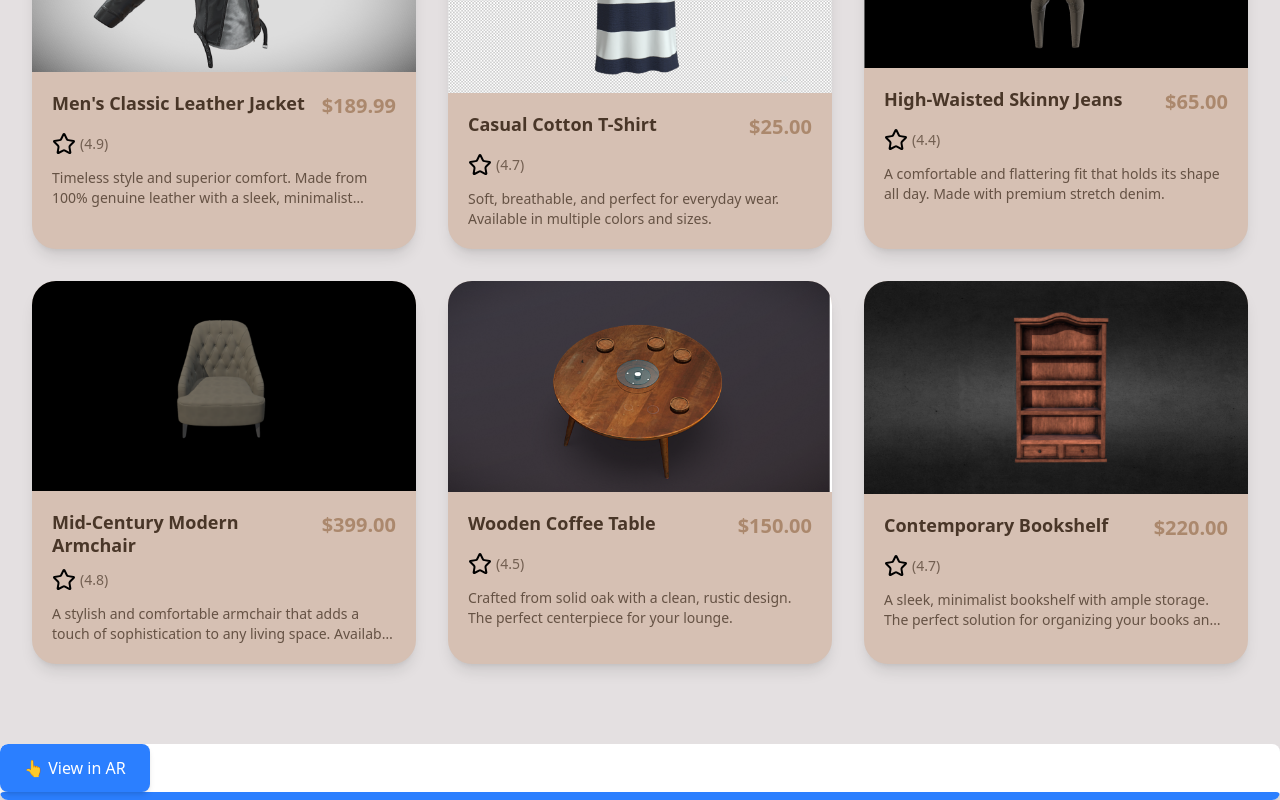
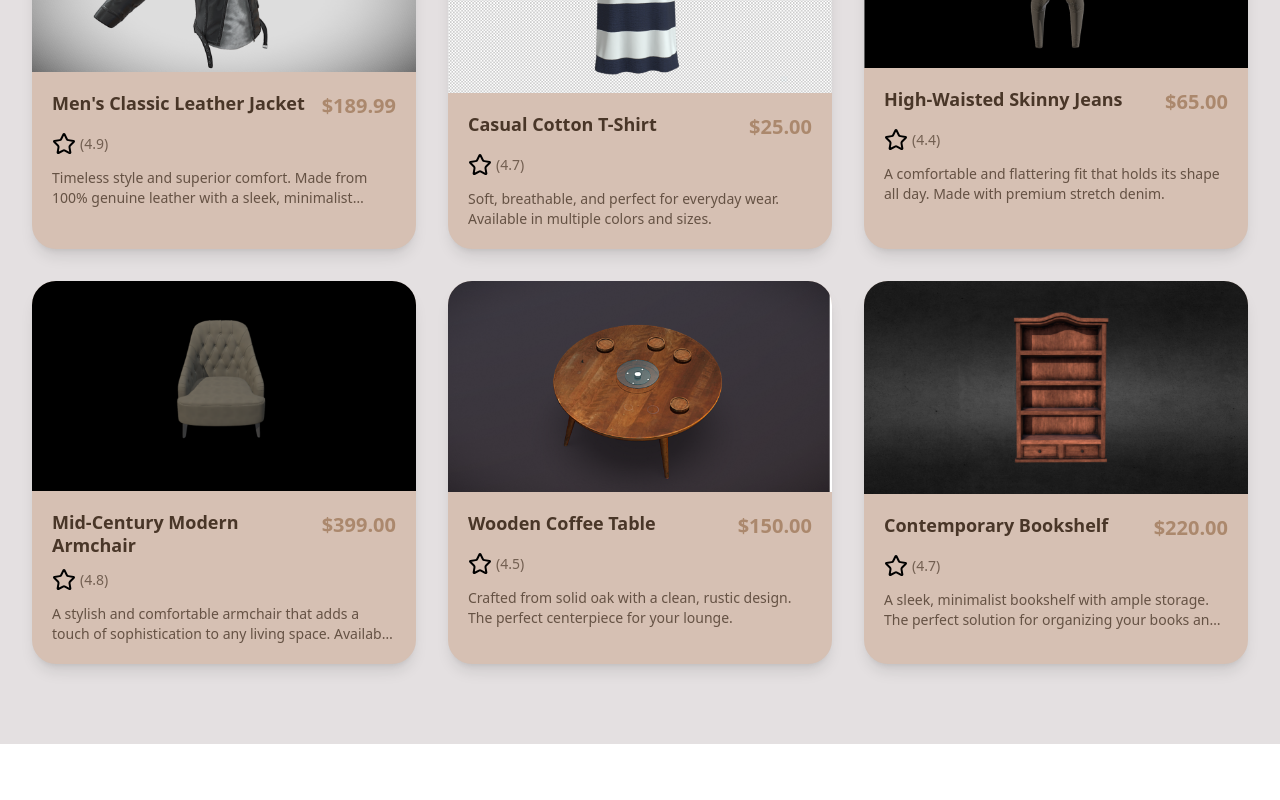
Before and after one commit to afaankhawaja/3d-shop, a React (Vite) app: page / in a window 1280 px wide. Shown: the part 1583-2383 px from the top of the page. After the commit the page ends 2327 px from the top, so only its background shows below. Built offline with nearby package versions, Linux system fonts and the light colour scheme.

Commit message:
added dynamic AR view for each product

```diff
--- a/src/components/ARModel.tsx
+++ /dev/null
@@ -1,60 +0,0 @@
-//@ts-nocheck
-import React, { useRef, useEffect } from "react";
-
-const ARModel = ({ modelUrl }) => {
-  const modelViewerRef = useRef(null);
-
-  useEffect(() => {
-    const script = document.createElement("script");
-    script.type = "module";
-    script.src =
-      "https://unpkg.com/@google/model-viewer/dist/model-viewer.min.js";
-    document.head.appendChild(script);
-
-    return () => {
-      if (document.head.contains(script)) {
-        document.head.removeChild(script);
-      }
-    };
-  }, []);
-
-  const handleARClick = () => {
-    if (modelViewerRef.current) {
-      modelViewerRef.current.activateAR();
-    }
-  };
-
-  return (
-    <div className="bg-white rounded-lg shadow-lg overflow-hidden">
-      <model-viewer
-        ref={modelViewerRef}
-        src={`${modelUrl}`}
-        alt="A 3D model of an astronaut"
-        ar
-        ar-modes="webxr scene-viewer quick-look"
-        camera-controls
-        poster="https://modelviewer.dev/shared-assets/models/Astronaut.webp"
-        shadow-intensity="1"
-        style={{
-          width: "100%",
-          height: "500px",
-          backgroundColor: "#f0f0f0",
-        }}
-      >
-        <button
-          slot="ar-button"
-          onClick={handleARClick}
-          className="bg-blue-500 hover:bg-blue-600 text-white px-6 py-3 rounded-lg font-medium transition-colors duration-200 shadow-md"
-        >
-          👆 View in AR
-        </button>
-
-        <div className="progress-bar" slot="progress-bar">
-          <div className="update-bar bg-blue-500 h-2 rounded transition-all duration-300"></div>
-        </div>
-      </model-viewer>
-    </div>
-  );
-};
-
-export default ARModel;
--- /dev/null
+++ b/src/components/ARScene.tsx
@@ -0,0 +1,49 @@
+import { Canvas } from "@react-three/fiber";
+import { XR, createXRStore } from "@react-three/xr";
+import { Suspense, useRef } from "react";
+import { GLTFLoader } from "three/addons/loaders/GLTFLoader.js";
+import { useLoader } from "@react-three/fiber";
+import { Html, useProgress } from "@react-three/drei";
+import type { Object3D } from "three";
+import { HandPlatter } from "lucide-react";
+
+interface Props {
+  modelUrl: string;
+}
+function Model({ modelUrl }: Props) {
+  const modelRef = useRef<Object3D>(null);
+  const gltf = useLoader(GLTFLoader, modelUrl);
+  return <primitive ref={modelRef} object={gltf.scene} />;
+}
+
+function Loader() {
+  const { progress } = useProgress();
+  return <Html center>{progress.toFixed(0)} % loaded</Html>;
+}
+
+export default function ARScene({ modelUrl }: Props) {
+  const store = createXRStore();
+
+  return (
+    <>
+      <button
+        onClick={() => store.enterAR()}
+        className="w-fit flex px-3 ml-5 justify-center gap-2 mt-2 bg-[#493628] text-[#E4E0E1] py-3 rounded-xl font-semibold hover:bg-[#AB886D] hover:shadow-xl transition-colors duration-200"
+      >
+        <span>Enter AR</span> <HandPlatter />
+      </button>
+
+      <Canvas>
+        <Suspense fallback={<>Loading ...</>}>
+          <XR store={store}>
+            <ambientLight />
+            <directionalLight position={[0, 5, 5]} />
+            <Suspense fallback={<Loader />}>
+              <Model modelUrl={modelUrl} />
+            </Suspense>
+          </XR>
+        </Suspense>
+      </Canvas>
+    </>
+  );
+}
--- a/src/components/ProductCard.tsx
+++ b/src/components/ProductCard.tsx
@@ -1,4 +1,4 @@
-import { Star } from "lucide-react";
+import { Box, HandPlatter, Star } from "lucide-react";
 
 interface Product {
   id: number;
@@ -16,16 +16,27 @@ interface Props {
   setModelUrl: (value: string) => void;
   key: number;
   setOpen: (value: boolean) => void;
+  setOpenAR: (value: boolean) => void;
 }
 
-const ProductCard = ({ product, setModelUrl, key, setOpen }: Props) => {
-  const handleClick = () => {
+const ProductCard = ({
+  product,
+  setModelUrl,
+  key,
+  setOpen,
+  setOpenAR,
+}: Props) => {
+  const renderModel = () => {
     setModelUrl(product.modelUrl);
     setOpen(true);
   };
+
+  const renderArView = () => {
+    setModelUrl(product.modelUrl);
+    setOpenAR(true);
+  };
   return (
     <div
-      onClick={handleClick}
       key={key}
       className="group relative bg-[#D6C0B3] rounded-3xl overflow-hidden shadow-lg hover:shadow-2xl transition-all duration-300 transform hover:-translate-y-2"
     >
@@ -59,9 +70,18 @@ const ProductCard = ({ product, setModelUrl, key, setOpen }: Props) => {
         </p>
       </div>
 
-      <div className="absolute inset-x-0 bottom-0 p-4 transition-all duration-300 transform translate-y-full group-hover:translate-y-0">
-        <button className="w-full bg-[#493628] text-[#E4E0E1] py-3 rounded-xl font-semibold hover:bg-[#AB886D] hover:shadow-xl transition-colors duration-200">
-          Add to Cart
+      <div className="lg:absolute inset-x-0 bottom-0 p-4 transition-all duration-300 transform lg:translate-y-full group-hover:translate-y-0">
+        <button
+          onClick={renderModel}
+          className="w-full flex justify-center gap-2 bg-[#493628] text-[#E4E0E1] py-3 rounded-xl font-semibold hover:bg-[#AB886D] hover:shadow-xl transition-colors duration-200"
+        >
+          <span>View 3D</span> <Box />
+        </button>
+        <button
+          onClick={renderArView}
+          className="w-full flex justify-center gap-2 mt-2 bg-[#493628] text-[#E4E0E1] py-3 rounded-xl font-semibold hover:bg-[#AB886D] hover:shadow-xl transition-colors duration-200"
+        >
+          <span>Open AR</span> <HandPlatter />
         </button>
       </div>
     </div>
--- a/src/components/ProductListing.tsx
+++ b/src/components/ProductListing.tsx
@@ -3,14 +3,20 @@ import { products } from ".././constants/products";
 import CustomModal from "./CustomModel";
 import { useState } from "react";
 import Scene from "./Scene";
-import ARModel from "./ARModel";
+import ARScene from "./ARScene";
 
 const ProductListing = () => {
   const [open, setOpen] = useState(false);
+  const [openAR, setOpenAR] = useState(false);
   const [modelUrl, setModelUrl] = useState("");
 
   const handleModalClose = () => {
     setOpen(false);
+    setModelUrl("");
+  };
+
+  const handleARModalClose = () => {
+    setOpenAR(false);
     setModelUrl("");
   };
 
@@ -31,6 +37,7 @@ const ProductListing = () => {
             {products.map((product) => (
               <ProductCard
                 setOpen={setOpen}
+                setOpenAR={setOpenAR}
                 setModelUrl={setModelUrl}
                 key={product.id}
                 product={product}
@@ -49,7 +56,16 @@ const ProductListing = () => {
       >
         {modelUrl && <Scene modelUrl={modelUrl} />}
       </CustomModal>
-      <ARModel modelUrl={"/models/t-shirt/scene.gltf"} />
+
+      <CustomModal
+        isOpen={openAR}
+        onClose={() => handleARModalClose()}
+        title="AR Model Viewer"
+        width="1200px"
+        height="700px"
+      >
+        {modelUrl && <ARScene modelUrl={modelUrl} />}
+      </CustomModal>
     </>
   );
 };
--- a/src/components/Scene.tsx
+++ b/src/components/Scene.tsx
@@ -58,7 +58,6 @@ const Scene = ({ modelUrl }: Props) => {
         backgroundColor: "#f8f9fa",
       }}
     >
-      <Suspense fallback={<Loader />}>
       <Canvas
         style={{
           width: "100%",
@@ -68,6 +67,7 @@ const Scene = ({ modelUrl }: Props) => {
         camera={{ fov: 50, position: [0, 0, 5] }}
         shadows
       >
+        <Suspense fallback={<Loader />}>
           <ambientLight intensity={0.4} />
           <directionalLight
             position={[-1.3, 6.0, 4.4]}
@@ -82,8 +82,8 @@ const Scene = ({ modelUrl }: Props) => {
             enableZoom={true}
             enableRotate={true}
           />
+        </Suspense>
       </Canvas>
-      </Suspense>
     </div>
   );
 };
```
Lines whose indentation alone changed are shown as unchanged.
